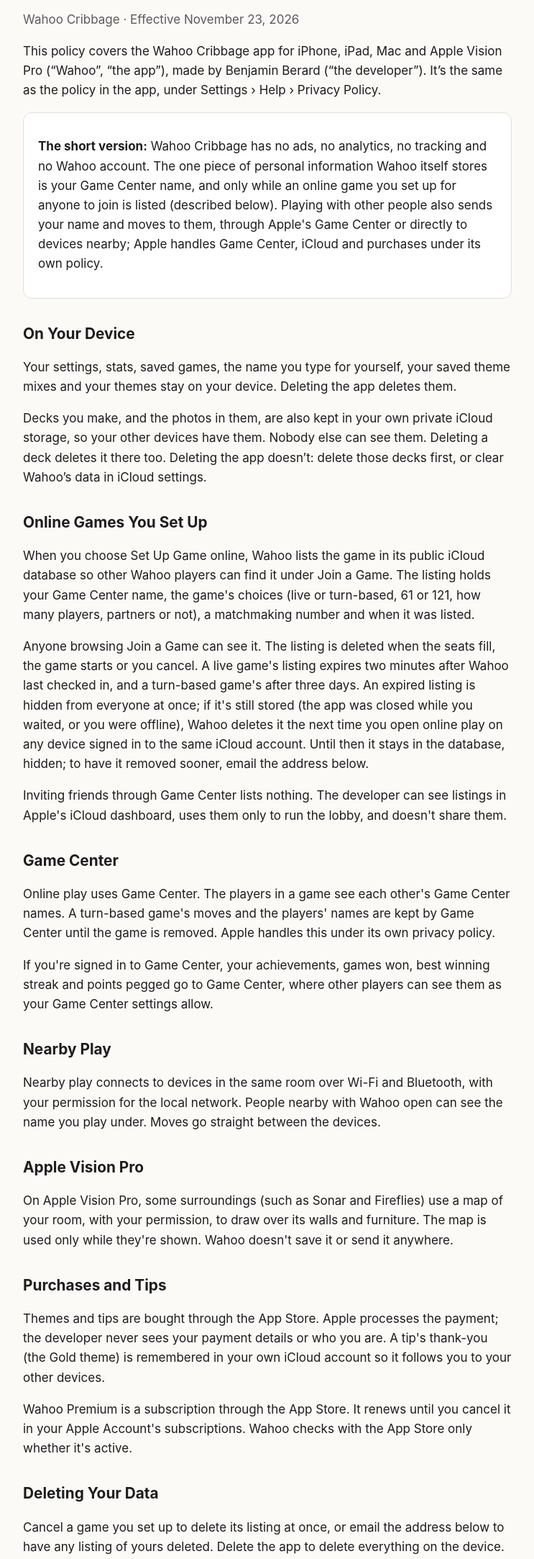
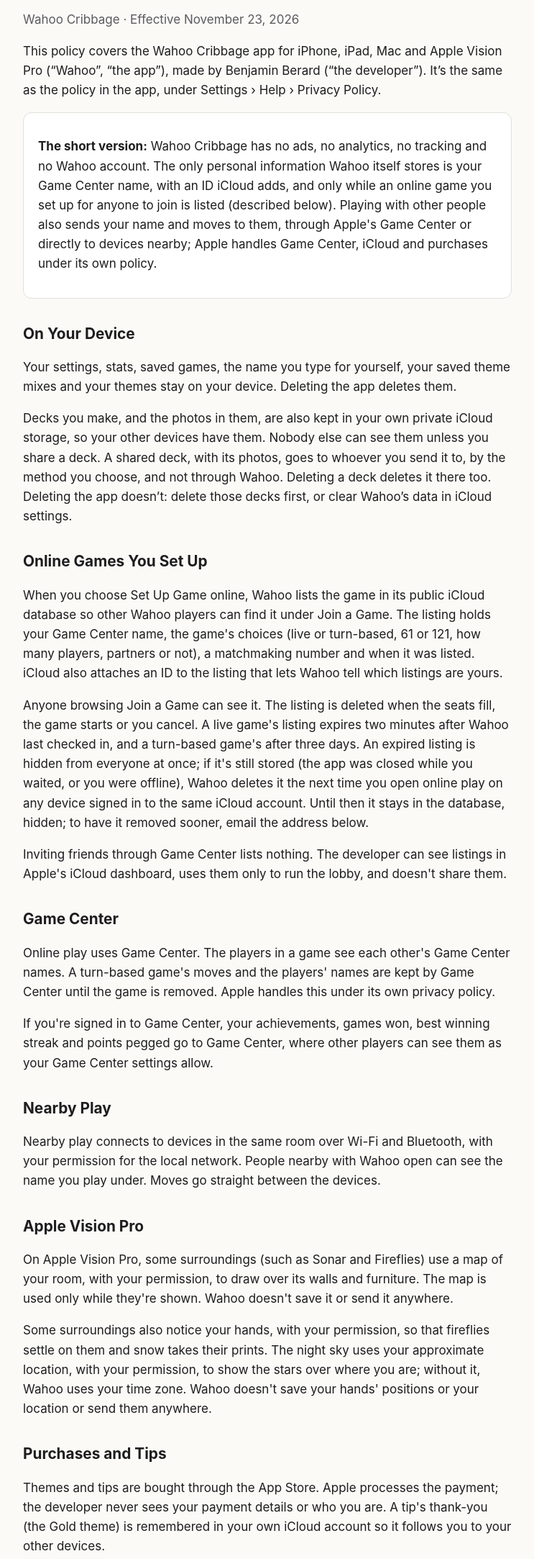
Before and after one commit to b3rard/tictacular, a plain HTML site: page wahoo-privacy.html in a window 1280 px wide. Shown: the part 125-2291 px from the top of the page at 72% size, without its empty margins (268-1011 px from the left). Drawn offline with Linux system fonts and the light colour scheme.

Commit message:
Wahoo privacy policy: hands, location, deck sharing, iCloud ID
Co-Authored-By: Claude Opus 5.5 <noreply@anthropic.com>

```diff
--- a/wahoo-privacy.html
+++ b/wahoo-privacy.html
@@ -32,12 +32,12 @@ footer{padding-top:24px;padding-bottom:40px;color:var(--muted);font-size:.9rem;b
 <h1>Wahoo Cribbage Privacy Policy</h1>
 <p class="muted">Wahoo Cribbage &middot; Effective November 23, 2026</p>
 <p>This policy covers the Wahoo Cribbage app for iPhone, iPad, Mac and Apple Vision Pro (&ldquo;Wahoo&rdquo;, &ldquo;the app&rdquo;), made by Benjamin Berard (&ldquo;the developer&rdquo;). It&rsquo;s the same as the policy in the app, under Settings &rsaquo; Help &rsaquo; Privacy Policy.</p>
-<div class="card"><p><strong>The short version:</strong> Wahoo Cribbage has no ads, no analytics, no tracking and no Wahoo account. The one piece of personal information Wahoo itself stores is your Game Center name, and only while an online game you set up for anyone to join is listed (described below). Playing with other people also sends your name and moves to them, through Apple&#x27;s Game Center or directly to devices nearby; Apple handles Game Center, iCloud and purchases under its own policy.</p></div>
+<div class="card"><p><strong>The short version:</strong> Wahoo Cribbage has no ads, no analytics, no tracking and no Wahoo account. The only personal information Wahoo itself stores is your Game Center name, with an ID iCloud adds, and only while an online game you set up for anyone to join is listed (described below). Playing with other people also sends your name and moves to them, through Apple&#x27;s Game Center or directly to devices nearby; Apple handles Game Center, iCloud and purchases under its own policy.</p></div>
 <h2>On Your Device</h2>
 <p>Your settings, stats, saved games, the name you type for yourself, your saved theme mixes and your themes stay on your device. Deleting the app deletes them.</p>
-<p>Decks you make, and the photos in them, are also kept in your own private iCloud storage, so your other devices have them. Nobody else can see them. Deleting a deck deletes it there too. Deleting the app doesn’t: delete those decks first, or clear Wahoo’s data in iCloud settings.</p>
+<p>Decks you make, and the photos in them, are also kept in your own private iCloud storage, so your other devices have them. Nobody else can see them unless you share a deck. A shared deck, with its photos, goes to whoever you send it to, by the method you choose, and not through Wahoo. Deleting a deck deletes it there too. Deleting the app doesn’t: delete those decks first, or clear Wahoo’s data in iCloud settings.</p>
 <h2>Online Games You Set Up</h2>
-<p>When you choose Set Up Game online, Wahoo lists the game in its public iCloud database so other Wahoo players can find it under Join a Game. The listing holds your Game Center name, the game&#x27;s choices (live or turn-based, 61 or 121, how many players, partners or not), a matchmaking number and when it was listed.</p>
+<p>When you choose Set Up Game online, Wahoo lists the game in its public iCloud database so other Wahoo players can find it under Join a Game. The listing holds your Game Center name, the game&#x27;s choices (live or turn-based, 61 or 121, how many players, partners or not), a matchmaking number and when it was listed. iCloud also attaches an ID to the listing that lets Wahoo tell which listings are yours.</p>
 <p>Anyone browsing Join a Game can see it. The listing is deleted when the seats fill, the game starts or you cancel. A live game&#x27;s listing expires two minutes after Wahoo last checked in, and a turn-based game&#x27;s after three days. An expired listing is hidden from everyone at once; if it&#x27;s still stored (the app was closed while you waited, or you were offline), Wahoo deletes it the next time you open online play on any device signed in to the same iCloud account. Until then it stays in the database, hidden; to have it removed sooner, email the address below.</p>
 <p>Inviting friends through Game Center lists nothing. The developer can see listings in Apple&#x27;s iCloud dashboard, uses them only to run the lobby, and doesn&#x27;t share them.</p>
 <h2>Game Center</h2>
@@ -47,6 +47,7 @@ footer{padding-top:24px;padding-bottom:40px;color:var(--muted);font-size:.9rem;b
 <p>Nearby play connects to devices in the same room over Wi-Fi and Bluetooth, with your permission for the local network. People nearby with Wahoo open can see the name you play under. Moves go straight between the devices.</p>
 <h2>Apple Vision Pro</h2>
 <p>On Apple Vision Pro, some surroundings (such as Sonar and Fireflies) use a map of your room, with your permission, to draw over its walls and furniture. The map is used only while they&#x27;re shown. Wahoo doesn&#x27;t save it or send it anywhere.</p>
+<p>Some surroundings also notice your hands, with your permission, so that fireflies settle on them and snow takes their prints. The night sky uses your approximate location, with your permission, to show the stars over where you are; without it, Wahoo uses your time zone. Wahoo doesn&#x27;t save your hands&#x27; positions or your location or send them anywhere.</p>
 <h2>Purchases and Tips</h2>
 <p>Themes and tips are bought through the App Store. Apple processes the payment; the developer never sees your payment details or who you are. A tip&#x27;s thank-you (the Gold theme) is remembered in your own iCloud account so it follows you to your other devices.</p>
 <p>Wahoo Premium is a subscription through the App Store. It renews until you cancel it in your Apple Account&#x27;s subscriptions. Wahoo checks with the App Store only whether it&#x27;s active.</p>
```
